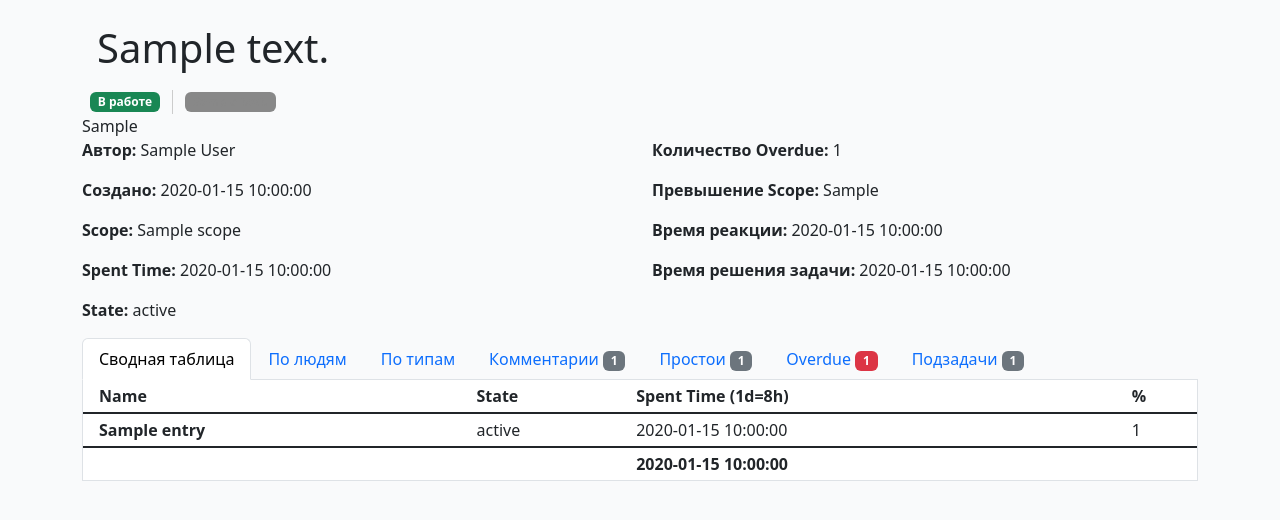
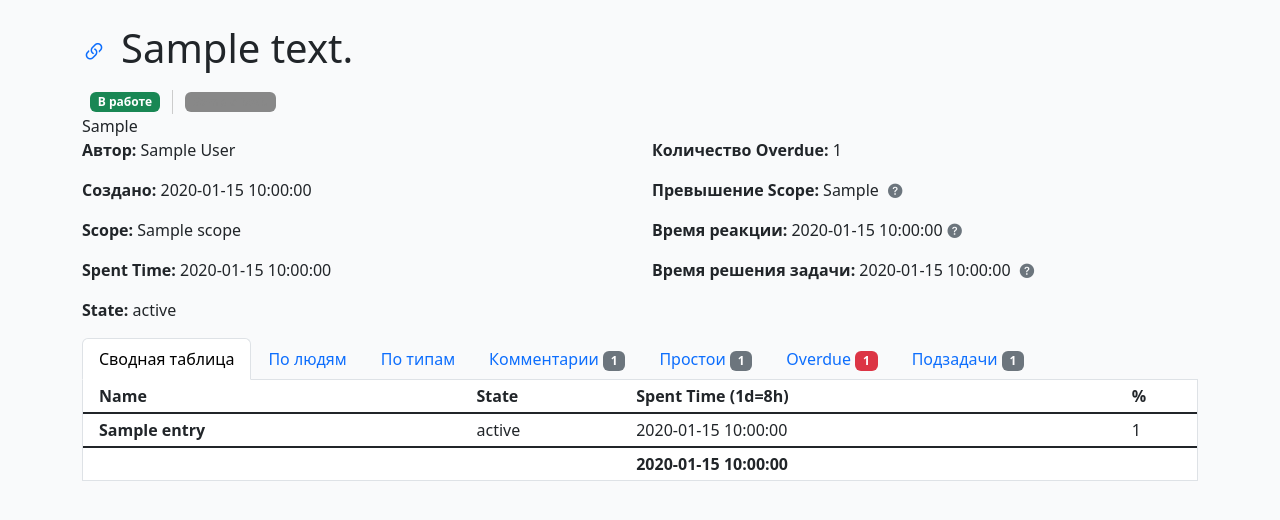
Before and after one commit to Mixxxxa/youtrack-analysis, a Flask app: template templates/timeline.html.jinja in a window 1280 px wide. Shown: the part 56-576 px from the top of the page. Run offline with Flask 3, Linux system fonts and the light colour scheme; the template is opened without the code that fills it: most values are stand-ins (such as "Sample title", 1, 10 or a date in 2020); parts of the project's set-up code (start-up, migrations or seed data) failed here and were passed over.

Commit message:
Fixed icons

```diff
--- a/templates/timeline.html.jinja
+++ b/templates/timeline.html.jinja
@@ -20,7 +20,7 @@
 {% endblock %}
 {% block content %}
 <div class="header-with-link">
-    <a href="{{ issue_url }}" target="_blank"><i class="fas fa-link"></i></a>
+    <a href="{{ issue_url }}" target="_blank"><i class="bi bi-link-45deg"></i></a>
     <h1>{{ summary }}</h1>
 </div>
 <div class="badges mt-2">
@@ -52,13 +52,13 @@
     <div class="col">
         <p><b>Количество Overdue:</b> {{ overdues|count }}</p>
         <p><b>Превышение Scope:</b> {{ scope_overrun if scope_overrun else '-' }} <a href="#" data-bs-toggle="tooltip" title="(SpentTime-Scope)"
-                class="help-icon"><i class="fas fa-question-circle"></i></a></p>
+                class="help-icon"><i class="bi bi-question-circle-fill"></i></a></p>
         <p><b>Время реакции:</b> {{ reaction_time if reaction_time else '-'}}<a href="#" data-bs-toggle="tooltip"
                 title="Время от создания задачи до взятия в работу (первого перехода в In progress)"
-                class="help-icon"><i class="fas fa-question-circle"></i></a></p>
+                class="help-icon"><i class="bi bi-question-circle-fill"></i></a></p>
         <p><b>Время решения задачи:</b> {{ resolution_time if resolution_time else '-'}} <a href="#" data-bs-toggle="tooltip"
                 title="Фактическое время от создания задачи до её закрытия" class="help-icon"><i
-                    class="fas fa-question-circle"></i></a></p>
+                    class="bi bi-question-circle-fill"></i></a></p>
     </div>
 </div>
 <ul class="nav nav-tabs" id="myTab" role="tablist">
```
